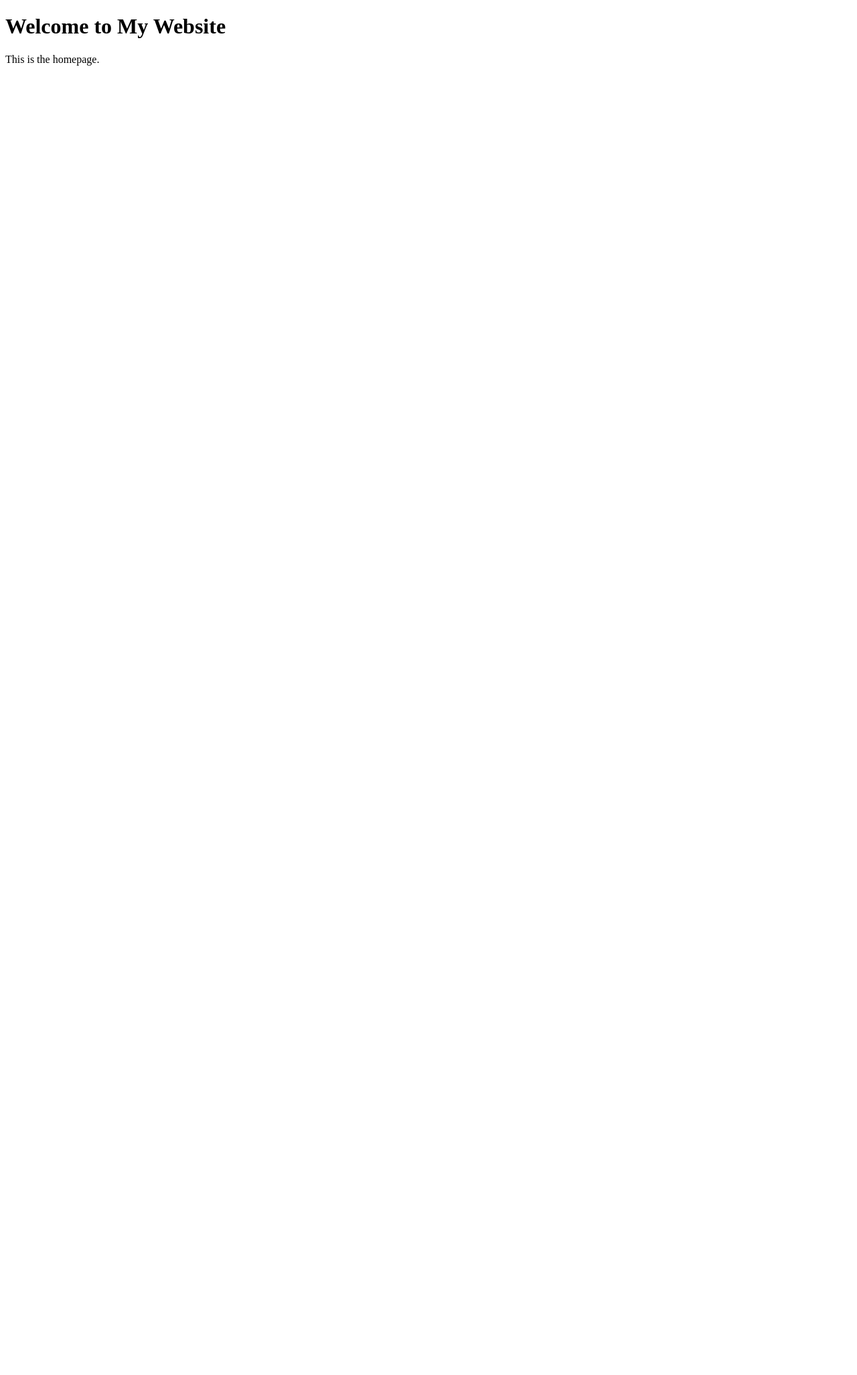
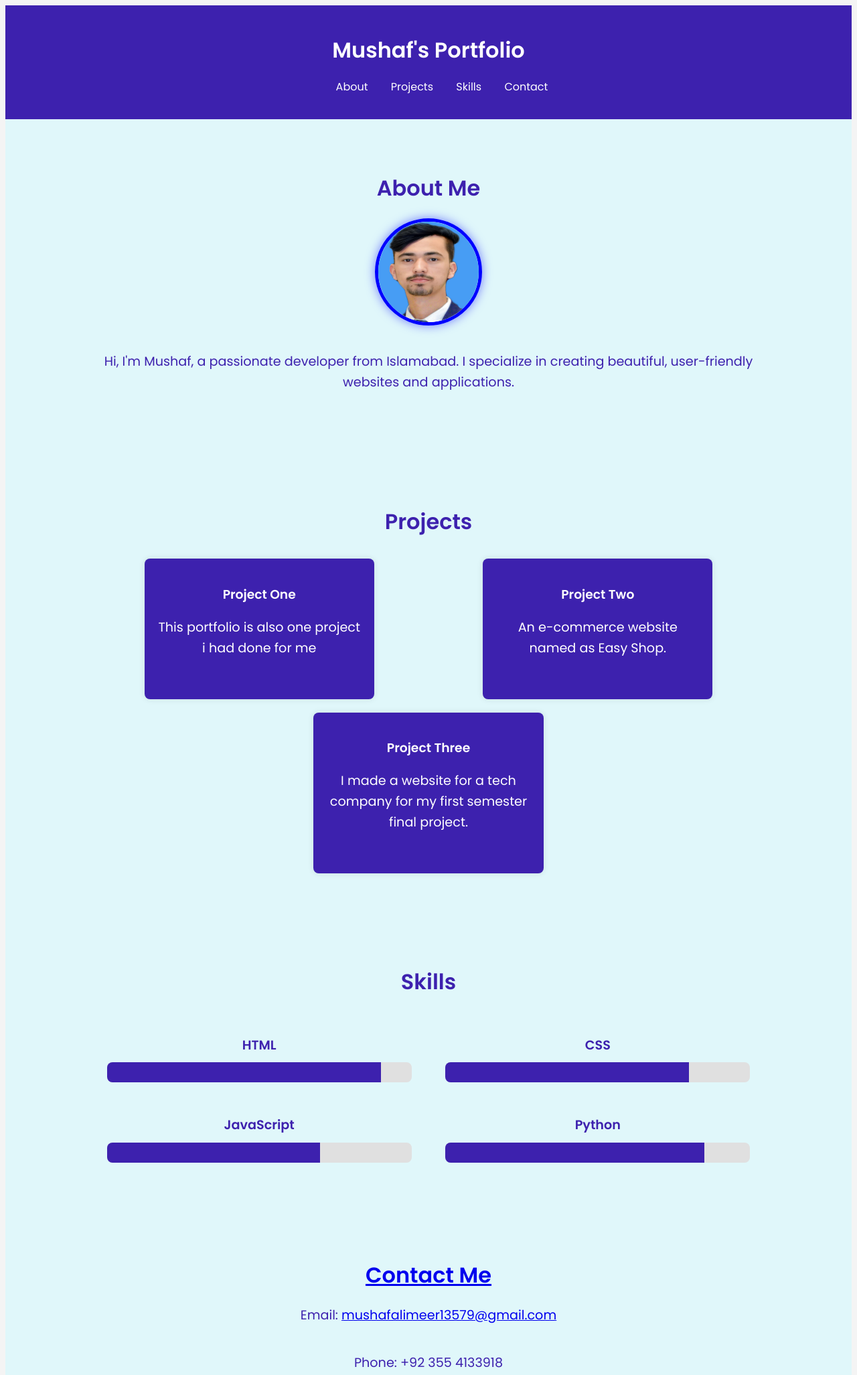
Before and after one commit to mushafmirdev/portfolio, a plain HTML site: page index.html in a window 1280 px wide. Shown: the top 2053 px of the page at 67% size. Before the commit the page ends 800 px from the top, so only its background shows below. Drawn offline with Linux system fonts and the light colour scheme.

Commit message:
index.html

```diff
--- a/index.html
+++ b/index.html
@@ -3,10 +3,93 @@
 <head>
     <meta charset="UTF-8">
     <meta name="viewport" content="width=device-width, initial-scale=1.0">
-    <title>Your Website Title</title>
+    <title>Mushaf's Portfolio</title>
+    <link rel="stylesheet" href="styles.css">
+    <link href="https://fonts.googleapis.com/css2?family=Poppins:wght@300;400;600&display=swap" rel="stylesheet">
 </head>
 <body>
-    <h1>Welcome to My Website</h1>
-    <p>This is the homepage.</p>
+    <header>
+        <div class="container">
+            <h1>Mushaf's Portfolio</h1>
+            <nav>
+                <ul>
+                    <li><a href="#about">About</a></li>
+                    <li><a href="#projects">Projects</a></li>
+                    <li><a href="#skills">Skills</a></li>
+                    <li><a href="#contact">Contact</a></li>
+                </ul>
+            </nav>
+        </div>
+    </header>
+
+    <section id="about" class="section">
+        <div class="container">
+            <h2>About Me</h2>
+            <div class="about-content">
+                <img src="profile.png" alt="Mushaf's Photo" class="profile-photo">
+                <p>Hi, I'm Mushaf, a passionate developer from Islamabad. I specialize in creating beautiful, user-friendly websites and applications.</p>
+            </div>
+        </div>
+    </section>
+
+    <section id="projects" class="section">
+        <div class="container">
+            <h2>Projects</h2>
+            <div class="projects-grid">
+                <div class="project-card">
+                    <h3>Project One</h3>
+                    <p>This portfolio is also one project i had done for me </p>
+                </div>
+                <div class="project-card">
+                    <h3>Project Two</h3>
+                    <p>An e-commerce website named as Easy Shop.</p>
+                </div>
+                <div class="project-card">
+                    <h3>Project Three</h3>
+                    <p>I made a website for a tech company for my first semester final project.</p>
+                </div>
+            </div>
+        </div>
+    </section>
+
+    <section id="skills" class="section">
+        <div class="container">
+            <h2>Skills</h2>
+            <div class="skills-grid">
+                <div class="skill-bar">
+                    <p>HTML</p>
+                    <div class="bar"><div class="html"></div></div>
+                </div>
+                <div class="skill-bar">
+                    <p>CSS</p>
+                    <div class="bar"><div class="css"></div></div>
+                </div>
+                <div class="skill-bar">
+                    <p>JavaScript</p>
+                    <div class="bar"><div class="javascript"></div></div>
+                </div>
+                <div class="skill-bar">
+                    <p>Python</p>
+                    <div class="bar"><div class="python"></div></div>
+                </div>
+            </div>
+        </div>
+    </section>
+
+    <section id="contact" class="section">
+        <div class="container">
+            <h2><a href="mailto:mushafalimeer13579@gmail.com">Contact Me</a></h2>
+            <div class="contact-info">
+                <p>Email: <a href="mailto:mushafalimeer13579@gmail.com">mushafalimeer13579@gmail.com</a></p>
+                <p>Phone: +92 355 4133918</p>
+            </div>
+        </div>
+    </section>
+
+    <footer>
+        <div class="container">
+            <p>&copy; 2024 Mushaf's Portfolio. All Rights Reserved.</p>
+        </div>
+    </footer>
 </body>
 </html>
```
